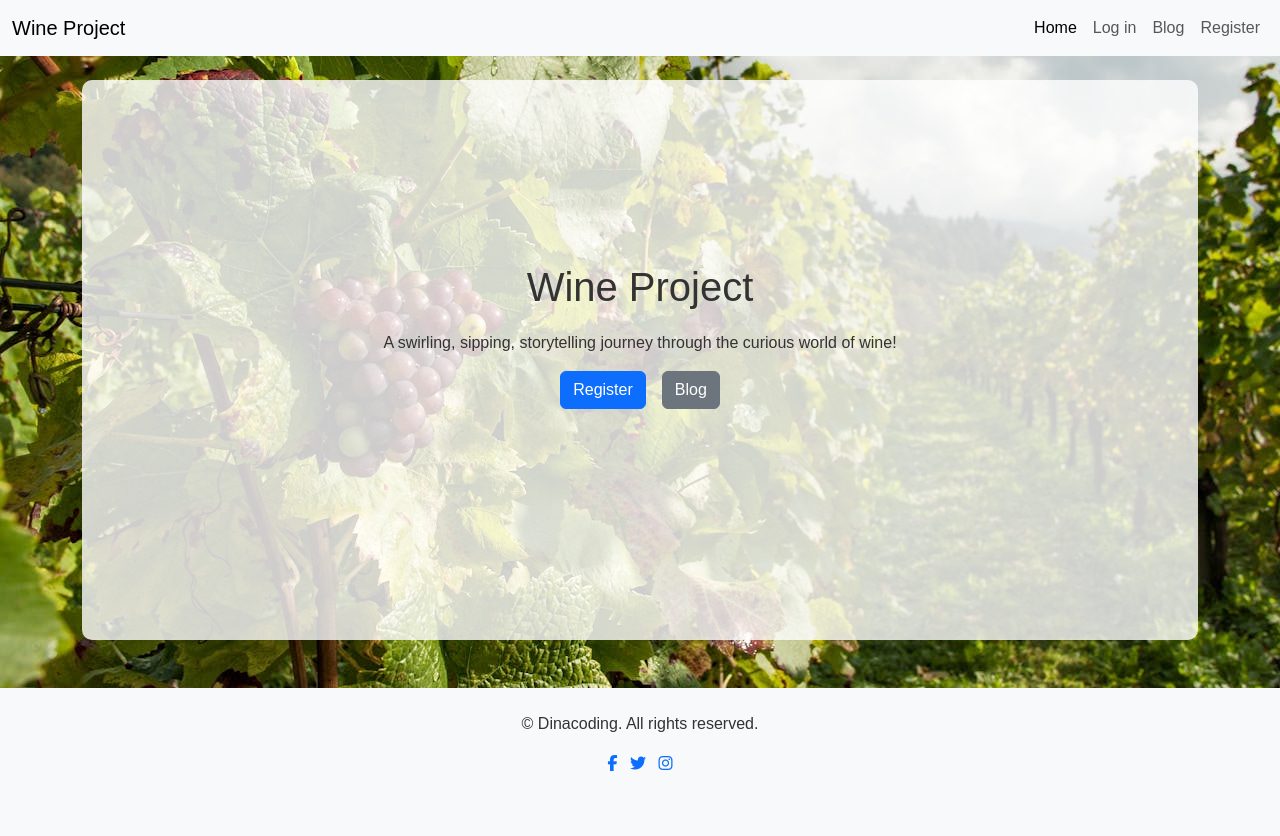
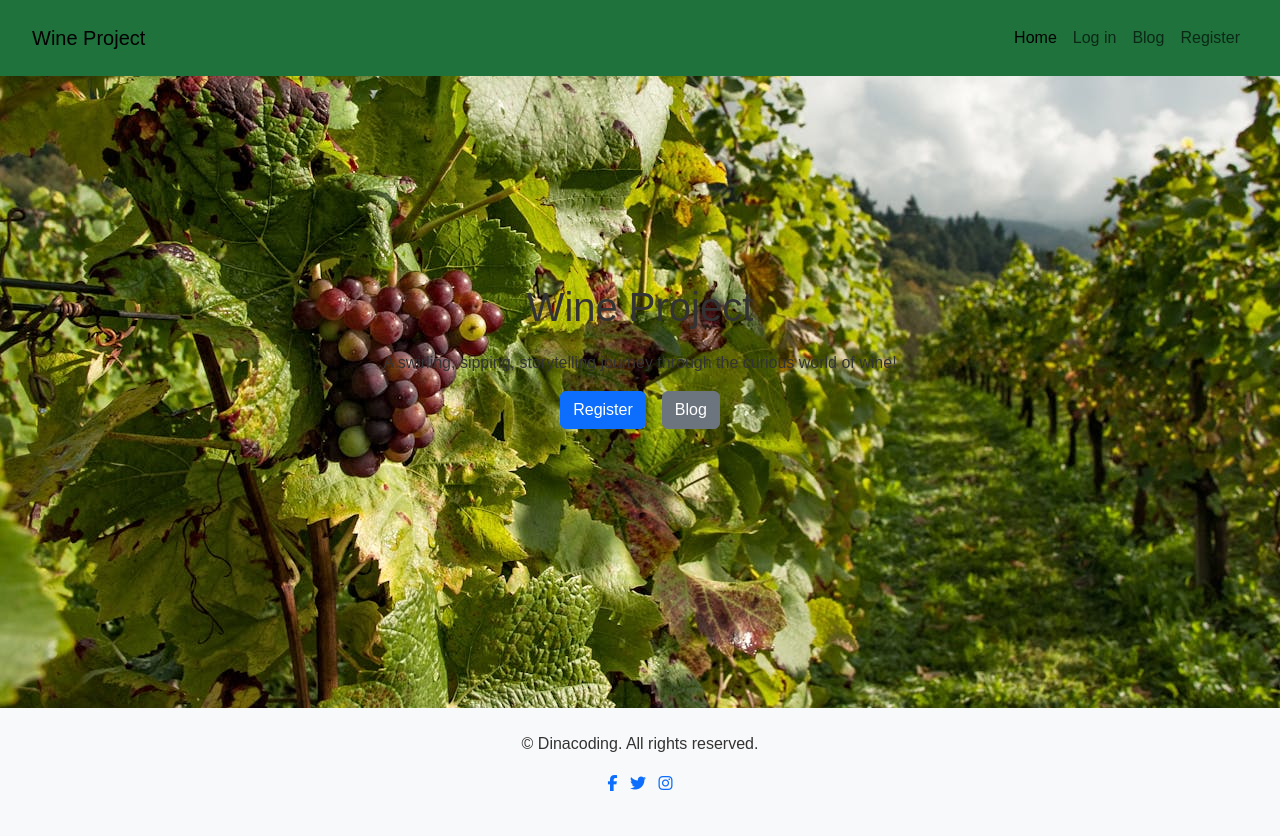
Before and after one commit to Dinacoding/wine_project, a Django app: page / in a window 1280 px wide. Before the commit the page ends 771 px from the top, so only its background shows below. Run offline with Django 5.2, Linux system fonts and the light colour scheme; data that the repository does not hold is empty.

Commit message:
Remove the bg-light from the navbar

```diff
--- a/static/css/styles.css
+++ b/static/css/styles.css
@@ -12,6 +12,12 @@
 
 }
 
+header {
+    background-color: #1f723c;
+    color: white;
+    padding: 10px 20px;
+}
+
 .container.wine-container.text-center {
     display: flex;
     flex-direction: column;
@@ -24,7 +30,6 @@
     max-width: 1200px;
     margin: 0 auto;
     padding: 20px;
-    background-color: rgba(255, 255, 255, 0.8);
     border-radius: 10px;
     height: 65vh;
 
--- a/templates/base.html
+++ b/templates/base.html
@@ -46,7 +46,7 @@ body {
     <a class="sr-only-focusable" href="#main-content">Skip to main content</a>
 
     <header>
-        <nav class="navbar navbar-expand-lg navbar-light bg-light" aria-label="Main navigation">
+        <nav class="navbar navbar-expand-lg navbar-light navbar-color" aria-label="Main navigation">
             <div class="container-fluid">
                 <a class="navbar-brand" href="{% url 'home' %}">Wine Project</a>
                 <button class="navbar-toggler" type="button" data-bs-toggle="collapse" data-bs-target="#navbarNav" aria-controls="navbarNav" aria-expanded="false" aria-label="Toggle navigation">
```
